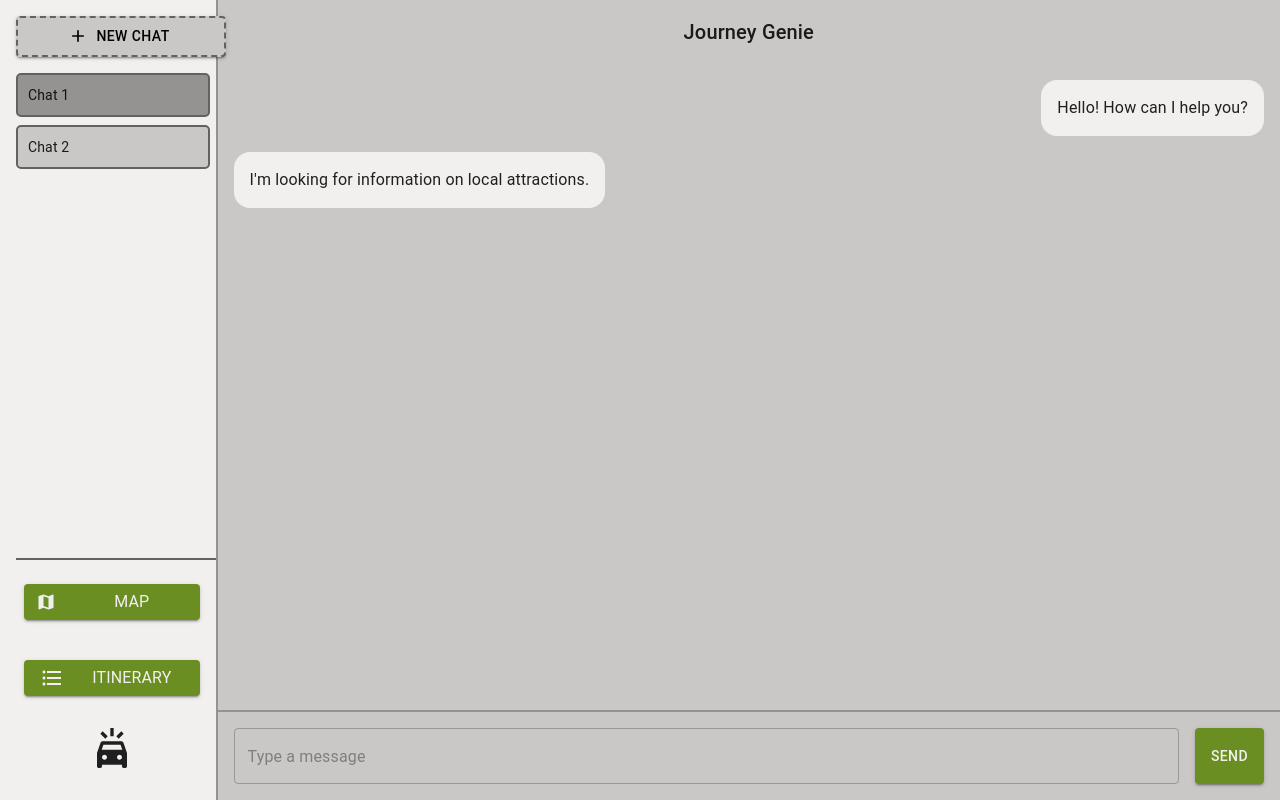
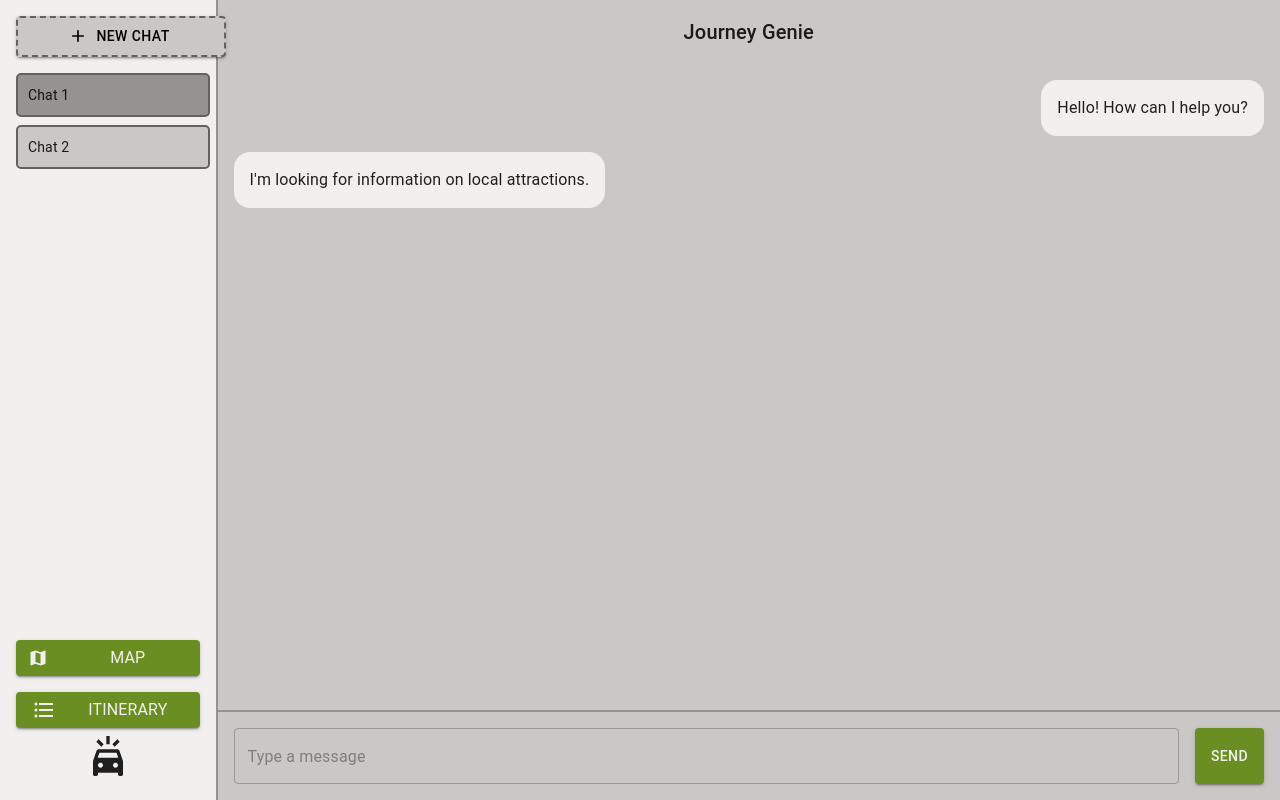
Before and after one commit to elischiffler/RoadtripsAreFun, a React (Vite) app in the folder frontend/: page /chat in a window 1280 px wide. Built offline with nearby package versions, Linux system fonts and the light colour scheme; no server answers; sample sign-in values are in the browser's storage.

Commit message:
Fixed spacing on sidebar

```diff
--- a/frontend/src/pages/ChatPage/ChatPage.css
+++ b/frontend/src/pages/ChatPage/ChatPage.css
@@ -110,10 +110,8 @@
   align-items: center;
   box-sizing: border-box;
   width: 100%;
-  padding: 8px;
   padding-right: 16px;
   background-color: var(--white-light);
-  border-top: 2px solid var(--white-black);
   position: sticky;
   bottom: 0;
 }
--- a/frontend/src/pages/ChatPage/ChatPage.jsx
+++ b/frontend/src/pages/ChatPage/ChatPage.jsx
@@ -131,10 +131,10 @@ const ChatPage = () => {
         </Box>
 
         <Box className="sidebar-bottom">
-          <Box sx={{ mb: 2, width: "100%" }}>
+          <Box sx={{ mb: -1, width: "100%" }}>
             <MapButton />
           </Box>
-          <Box sx={{ mb: 2, width: "100%" }}>
+          <Box sx={{ mb: -1, width: "100%" }}>
             <ItineraryButton />
           </Box>
           <LogoButton />
```
